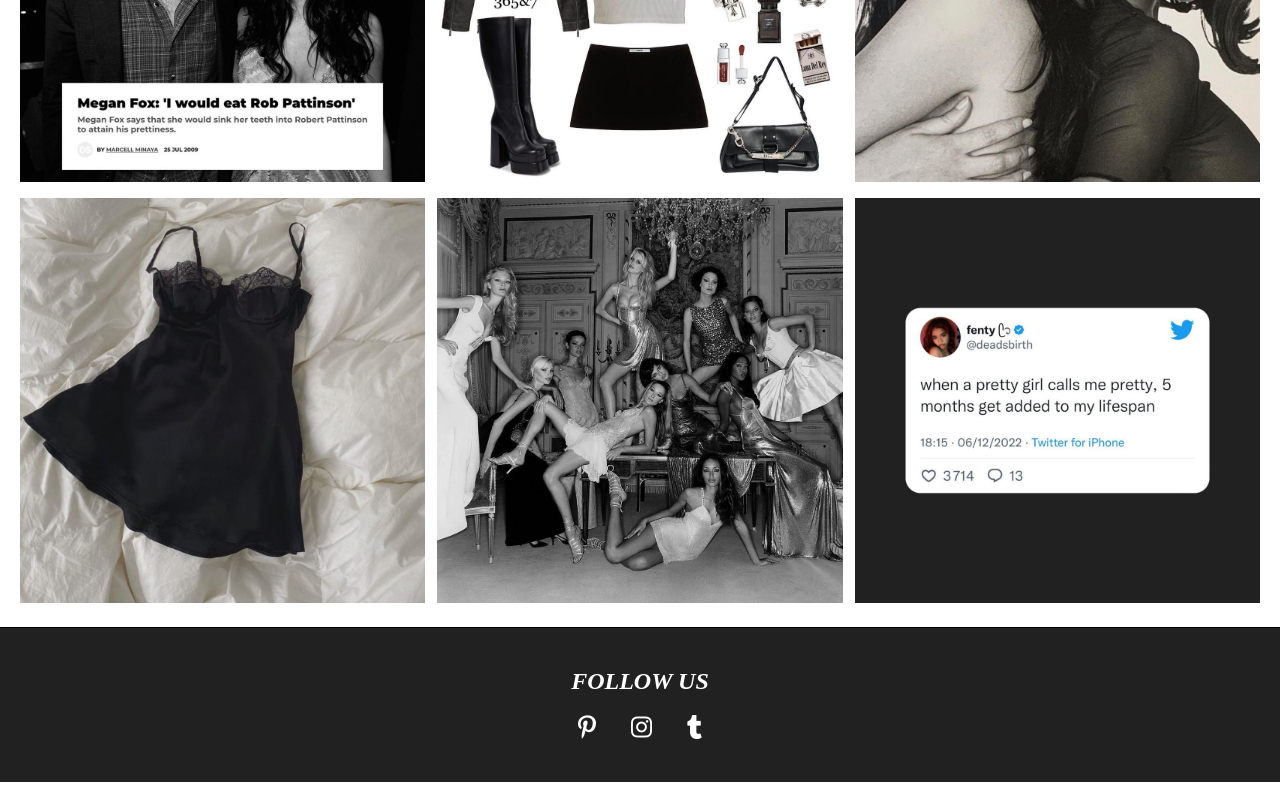
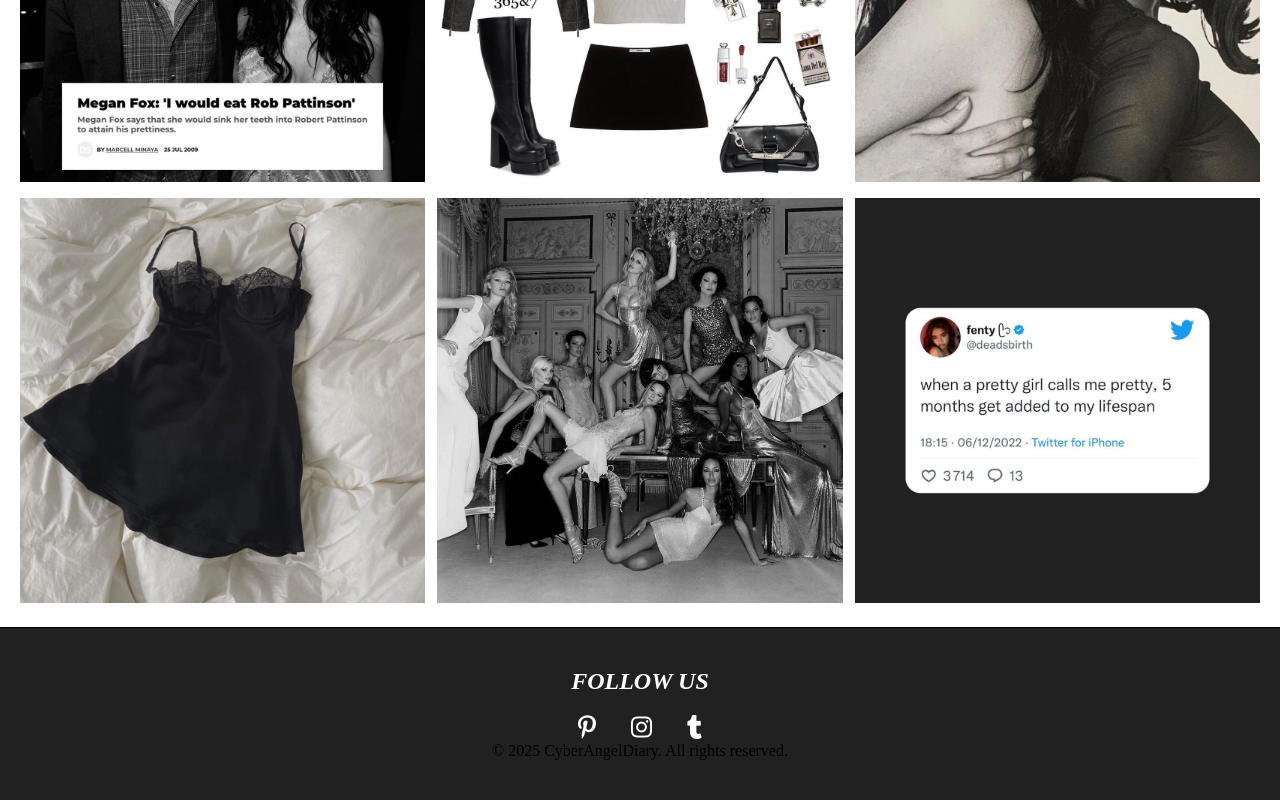
Before and after one commit to cybertechangel/cyberangeldiary, a React (Create React App) app in the folder frontend/: page / in a window 1280 px wide. Shown: the part 1385-2185 px from the top of the page. Built offline with nearby package versions, Linux system fonts and the light colour scheme; no server answers.

Commit message:
Documentation and footer

```diff
--- a/frontend/src/components/Footer.js
+++ b/frontend/src/components/Footer.js
@@ -15,6 +15,7 @@ const Footer = () => {
             <i className="fab fa-tumblr fa-beat"></i>
             </a>
         </div>
+        <p>&copy; 2025 CyberAngelDiary. All rights reserved.</p>
         </footer>
     );
 };
```
